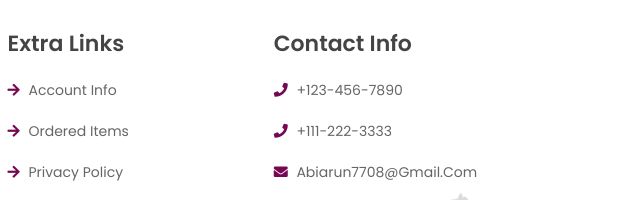
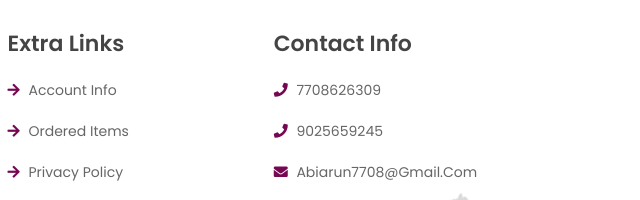
Before and after one commit to Abishekarun12/books-webstie, a plain HTML site: page index.html in a window 1280 px wide. Shown: the part 4580-4780 px from the top of the page, 640-1280 px from the left. Drawn offline with nearby package versions, Linux system fonts and the light colour scheme.

Commit message:
Update index.html

```diff
--- a/index.html
+++ b/index.html
@@ -770,8 +770,8 @@
 
         <div class="box">
             <h3>contact info</h3>
-            <a href="#"> <i class="fas fa-phone"></i> +123-456-7890 </a>
-            <a href="#"> <i class="fas fa-phone"></i> +111-222-3333 </a>
+            <a href="#"> <i class="fas fa-phone"></i> 7708626309 </a>
+            <a href="#"> <i class="fas fa-phone"></i> 9025659245 </a>
             <a href="#"> <i class="fas fa-envelope"></i> abiarun7708@gmail.com </a>
             <img src="image/worldmap.png" class="map" alt="map">
         </div>
```
